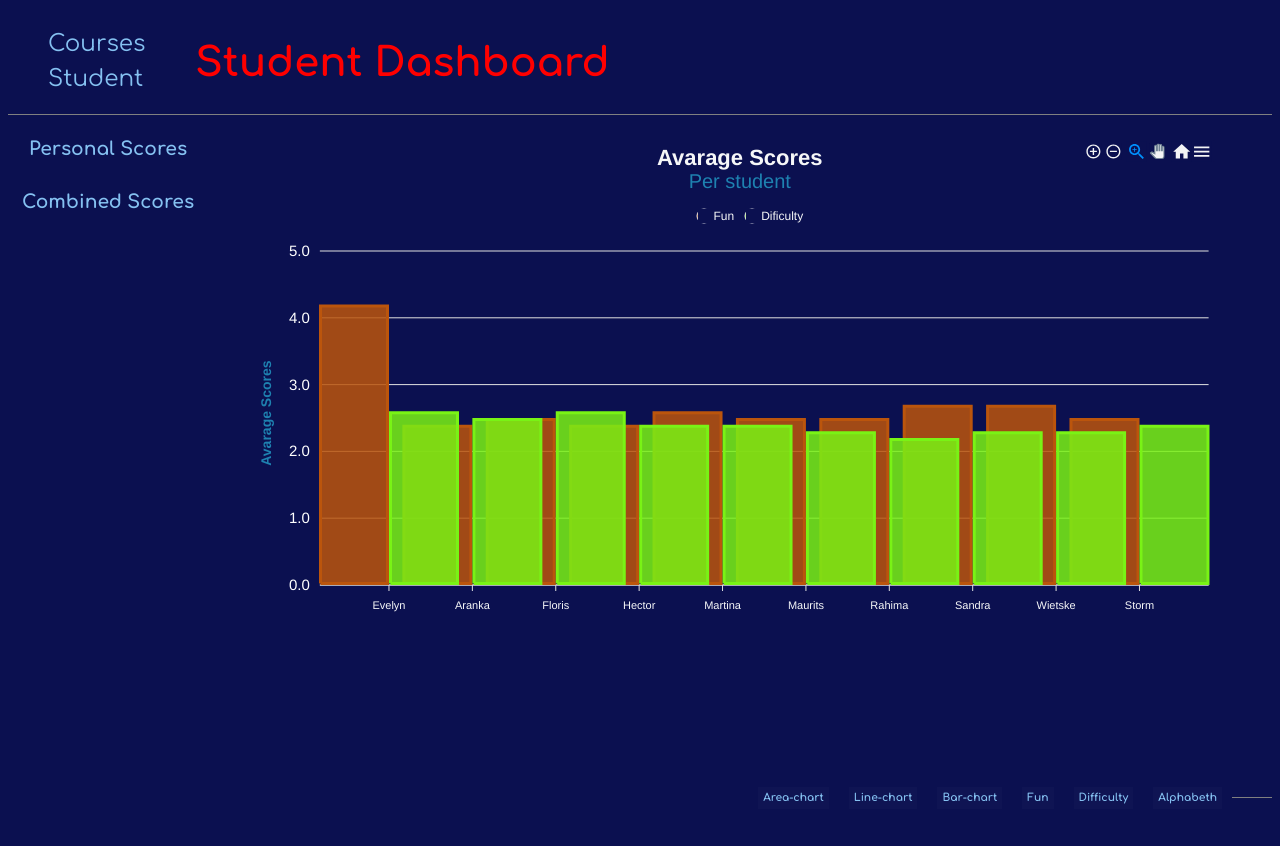
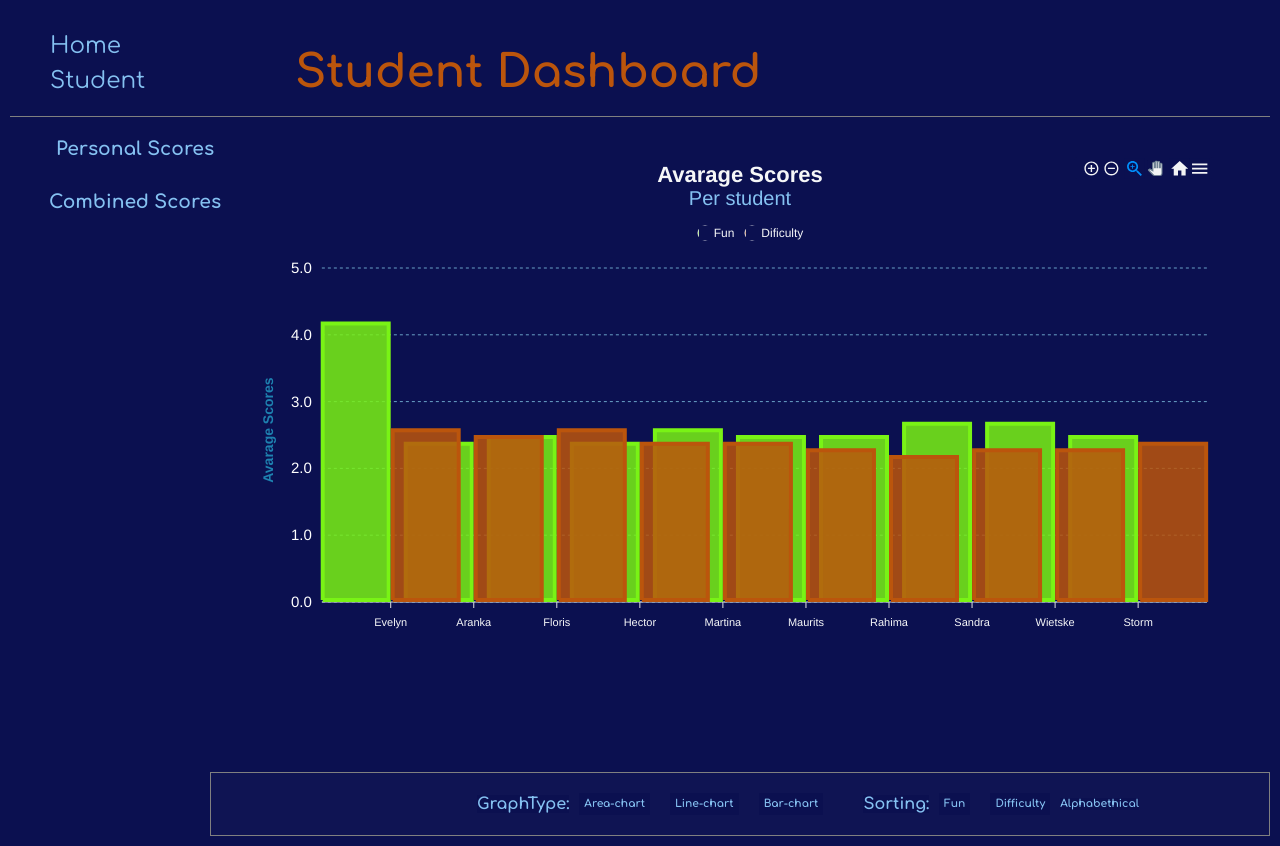
Before and after one commit to hwk246/final-assignment, a React (Create React App) app: page /student in a window 1280 px wide. Before the commit the page ends 819 px from the top, so only its background shows below. Built offline with nearby package versions, Linux system fonts and the light colour scheme.

Commit message:
latest changes today working final

```diff
--- a/public/index.html
+++ b/public/index.html
@@ -8,13 +8,10 @@
       href="https://fonts.googleapis.com/css2?family=Comfortaa:wght@400;700&display=swap"
       rel="stylesheet"
     />
-    <link rel="manifest" href="%PUBLIC_URL%/manifest.json" />
-    <!-- <link rel="stylesheet" href="../src/styles/index.css" /> -->
 
     <title>Final Assignment</title>
   </head>
   <body>
-    <noscript>You need to enable JavaScript to run this app.</noscript>
     <div id="root"></div>
   </body>
 </html>
--- a/src/App.js
+++ b/src/App.js
@@ -33,7 +33,7 @@ const App = () => {
         <ul>
           <li style={{ marginBottom: 10 }}>
             <Link style={style} to="/">
-              Courses
+              Home
             </Link>
           </li>
           <li>
--- a/src/components/ChangeMode.js
+++ b/src/components/ChangeMode.js
@@ -10,7 +10,7 @@ import {
 const style = {
   margin: "10px",
   padding: 5,
-  background: "#0f1453",
+  cursor: "pointer",
 };
 
 const ChangeMode = () => {
@@ -18,14 +18,14 @@ const ChangeMode = () => {
   return (
     <div
       style={{
-        position: "relative",
-        top: 22,
+        background: "#0f1453",
+        display: "flex",
         justifyContent: "right",
-        marginRight: 40,
-        display: "flex",
-        cursor: "pointer",
+        alignItems: "center",
+        border: "1px solid gray",
       }}
     >
+      <h4>GraphType:</h4>
       <h6 style={style} onClick={() => dispatch(graphType("area"))}>
         Area-chart
       </h6>
@@ -35,6 +35,7 @@ const ChangeMode = () => {
       <h6 style={style} onClick={() => dispatch(graphType("bar"))}>
         Bar-chart
       </h6>
+      <h4 style={{ marginLeft: 30 }}>Sorting:</h4>
       <h6 style={style} onClick={() => dispatch(orderByFun("fun"))}>
         Fun
       </h6>
@@ -44,8 +45,11 @@ const ChangeMode = () => {
       >
         Difficulty
       </h6>
-      <h6 style={style} onClick={() => dispatch(orderByAlphabeth("normal"))}>
-        Alphabeth
+      <h6
+        style={{ marginRight: 130, cursor: "pointer" }}
+        onClick={() => dispatch(orderByAlphabeth("normal"))}
+      >
+        Alphabethical
       </h6>
     </div>
   );
--- a/src/components/CombinedChart.js
+++ b/src/components/CombinedChart.js
@@ -35,7 +35,6 @@ const CombinedChart = () => {
   const handleSelector = () => {
     setSelection(!selection);
   };
-
   const xAxis = useSelector((state) => state.reduxGetData.courses);
   const inputData = selectedName;
   const allObjectKeys = Object.keys(inputData);
@@ -43,9 +42,7 @@ const CombinedChart = () => {
     (state) => state.reduxGetData.listByName
   );
   const studentName = useSelector((state) => state.reduxGetData.students);
-
   const series = [];
-
   let subtitle = "";
 
   if (selection) {
@@ -55,7 +52,7 @@ const CombinedChart = () => {
         funny.push(item[2]);
       });
       series.push({
-        name: `${element} fun`,
+        name: element,
         data: funny,
         type: "area",
       });
@@ -68,17 +65,17 @@ const CombinedChart = () => {
         difficulty.push(item[1]);
       });
       series.push({
-        name: `${element} difficulty`,
+        name: element,
         data: difficulty,
         type: "area",
       });
-      subtitle = "Difficult";
+      subtitle = "Difficulty";
     });
   }
 
   return (
     <>
-      <div style={{ position: "absolute", top: 273, left: 170 }}>
+      <div style={{ position: "absolute", top: 280, left: 170 }}>
         {studentName.map((student, index) => (
           <div style={{ marginBottom: 13 }} key={index}>
             <input
@@ -90,7 +87,21 @@ const CombinedChart = () => {
           </div>
         ))}
         <div>
-          <button onClick={handleSelector}>Compare Fun or Difficulty</button>
+          <h4
+            style={{
+              color: "#fff",
+              position: "relative",
+              right: 140,
+              top: 30,
+              border: "1px solid gray",
+              padding: 5,
+            }}
+            onClick={handleSelector}
+          >
+            {selection === true
+              ? "Select Difficulty factor"
+              : "Select Fun factor"}
+          </h4>
         </div>
       </div>
 
@@ -165,7 +176,7 @@ const CombinedChart = () => {
               align: "center",
               offsetY: 25,
 
-              style: { fontSize: 20, color: "#1e81b0" },
+              style: { fontSize: 20, color: "#85c1f1" },
             },
           }}
           series={series}
--- a/src/components/GeneralChart.js
+++ b/src/components/GeneralChart.js
@@ -38,8 +38,6 @@ const GeneralChart = ({ margin, dataXY, title, subtitle }) => {
     <div
       style={{
         marginLeft: margin,
-        borderBottom: "1px solid gray",
-        marginBottom: 0,
       }}
     >
       <Chart
@@ -59,7 +57,12 @@ const GeneralChart = ({ margin, dataXY, title, subtitle }) => {
           stroke: {
             show: true,
             curve: "smooth",
-            width: 3,
+            width: 4,
+          },
+
+          grid: {
+            borderColor: "#69a0c5",
+            strokeDashArray: 3,
           },
 
           yaxis: {
@@ -112,7 +115,7 @@ const GeneralChart = ({ margin, dataXY, title, subtitle }) => {
             align: "center",
             offsetY: 25,
 
-            style: { fontSize: 20, color: "#1e81b0" },
+            style: { fontSize: 20, color: "#85c1f1" },
           },
         }}
         series={[
@@ -120,13 +123,13 @@ const GeneralChart = ({ margin, dataXY, title, subtitle }) => {
             name: "Fun",
             data: funData,
             type: type,
-            color: "#bb550c",
+            color: "#79f315",
           },
           {
             name: "Dificulty",
             data: difficultData,
             type: type,
-            color: "#79f315",
+            color: "#bb550c",
           },
         ]}
         width="90%"
--- a/src/components/Student.js
+++ b/src/components/Student.js
@@ -11,7 +11,7 @@ const Student = () => {
     (state) => state.reduxGetData.listByName[id]
   );
 
-  let studentIndividual = [["", 0, 0]];
+  let studentIndividual = [["", "", ""]];
 
   if (id !== "option") {
     studentIndividual = studentIndividualData;
--- a/src/components/StudentLayout.js
+++ b/src/components/StudentLayout.js
@@ -9,7 +9,7 @@ const StudentLayout = () => {
           marginLeft: 10,
           display: "flex",
           float: "right",
-          width: 180,
+          width: 230,
           flexDirection: "column",
           justifyContent: "space-between",
           alignItems: "center",
--- a/src/components/StudentNames.js
+++ b/src/components/StudentNames.js
@@ -6,14 +6,14 @@ import { Outlet } from "react-router-dom";
 const StudentNames = () => {
   const studentName = useSelector((state) => state.reduxGetData.students);
   return (
-    <div>
+    <>
       <div
         style={{
           width: 180,
           display: "flex",
           flexDirection: "column",
           position: "absolute",
-          top: 270,
+          top: 280,
         }}
       >
         {studentName.map((student, index) => (
@@ -32,7 +32,7 @@ const StudentNames = () => {
       </div>
 
       <Outlet />
-    </div>
+    </>
   );
 };
 
--- a/src/redux/features/homeChartSlice.js
+++ b/src/redux/features/homeChartSlice.js
@@ -2,17 +2,12 @@ import { createSlice } from "@reduxjs/toolkit";
 
 const homeChartSlice = createSlice({
   name: "reduxChart",
-  initialState: { graphStacked: false, graphType: "bar", sorted: "normal" },
+  initialState: { graphType: "bar", sorted: "normal" },
 
   reducers: {
-    graphStacked: (state) => {
-      state.graphStacked = !state.graphStacked;
-    },
-
     graphType: (state, { payload }) => {
       state.graphType = payload;
     },
-
     orderByFun: (state, { payload }) => {
       state.sorted = payload;
     },
@@ -26,10 +21,5 @@ const homeChartSlice = createSlice({
 });
 
 export default homeChartSlice.reducer;
-export const {
-  graphStacked,
-  graphType,
-  orderByFun,
-  orderByDifficult,
-  orderByAlphabeth,
-} = homeChartSlice.actions;
+export const { graphType, orderByFun, orderByDifficult, orderByAlphabeth } =
+  homeChartSlice.actions;
--- a/src/styles/index.css
+++ b/src/styles/index.css
@@ -1,21 +1,23 @@
 * {
   font-family: "Comfortaa", cursive;
   background-color: #0b1050;
-
   color: #85c1f1;
 }
 
+body {
+  margin: 10px;
+}
 h1 {
-  color: red;
-  margin-left: 50px;
+  color: #bb550c;
+  margin-left: 150px;
   display: inline-block;
   position: absolute;
-  font-size: 40px;
+  font-size: 45px;
 }
 
 nav {
   border-bottom: 1px solid gray;
-  margin-bottom: 25px;
+  margin-bottom: 40px;
 }
 
 nav ul {
```
Also changed, not shown: src/redux/features/AsyncData/StudentDataSlice.js (+5 -4 lines), public/manifest.json (deleted).
